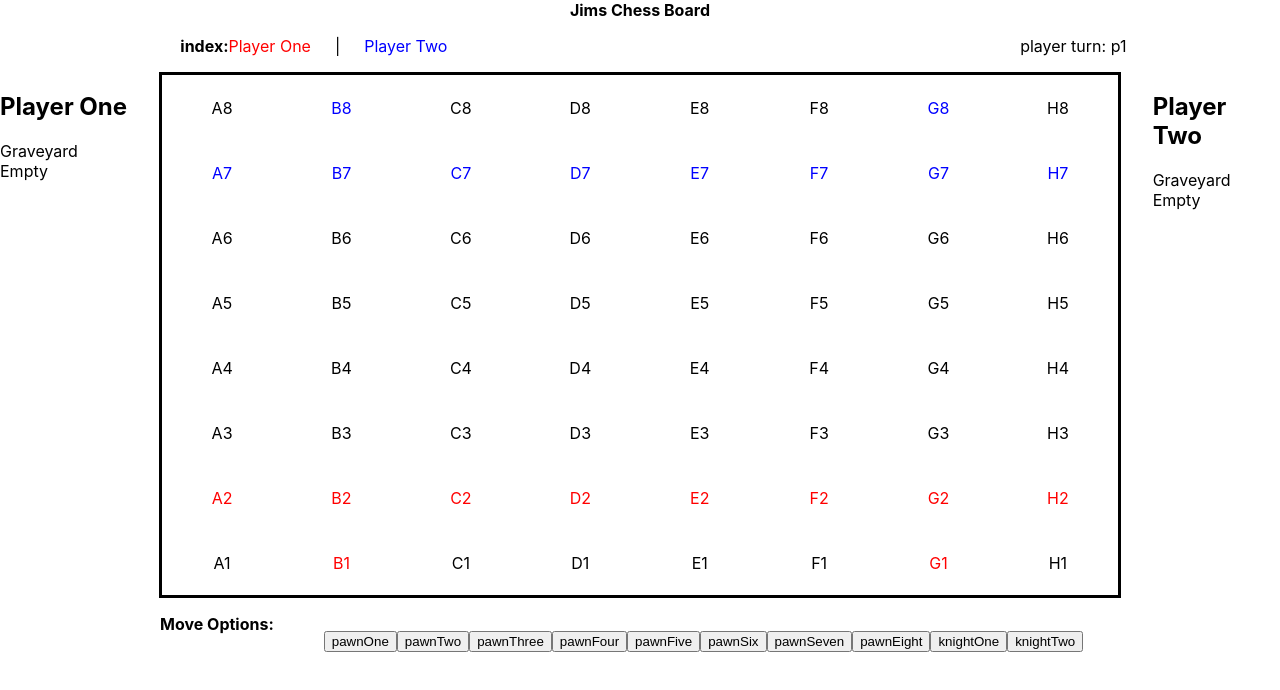
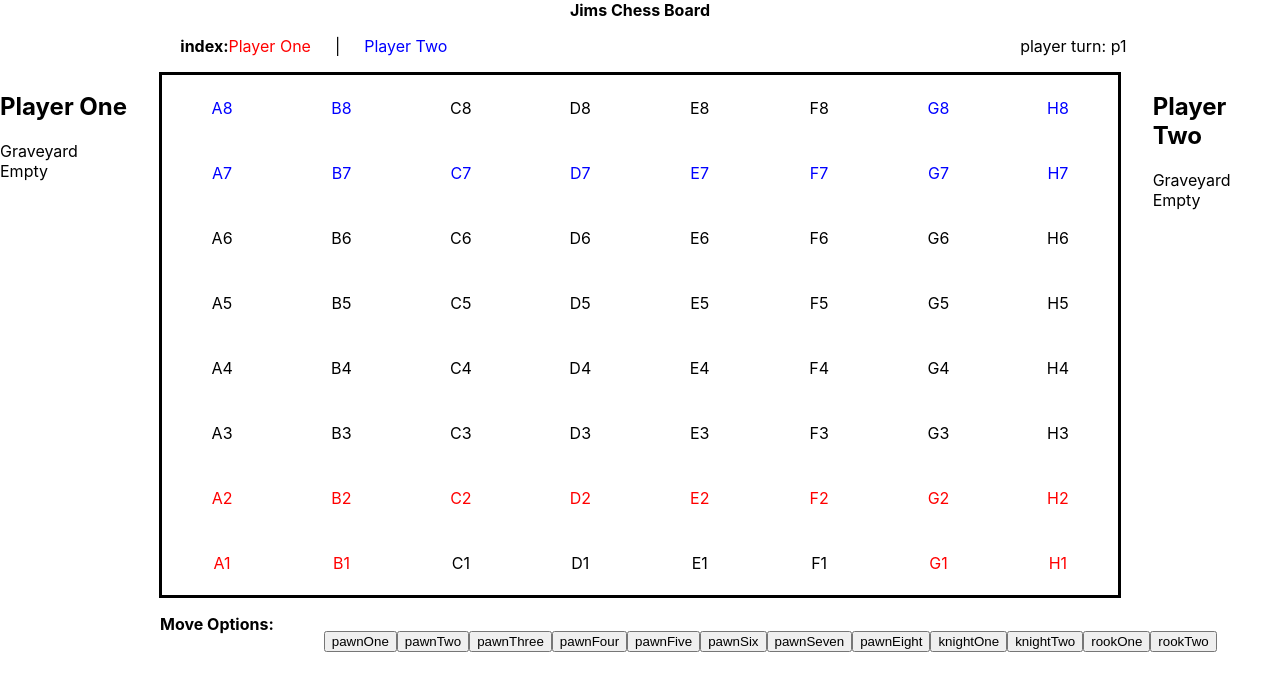
Before and after one commit to jjwebdev1865/typescriptGames, a React (Create React App) app in the folder chess/: page / in a window 1280 px wide. Shown: the top 690 px of the page. Built offline with nearby package versions, Linux system fonts and the light colour scheme.

Commit message:
attack clean up

```diff
--- a/chess/src/components/graveyard.tsx
+++ b/chess/src/components/graveyard.tsx
@@ -20,7 +20,6 @@ export const Graveyard = ({player, width = '10%'}: GraveyardProps) => {
       ) : (
         <p>Graveyard Empty</p>
       )}
-
     </div>
   )
 }
--- a/chess/src/components/movesTile.tsx
+++ b/chess/src/components/movesTile.tsx
@@ -2,6 +2,8 @@ import React, { useContext, useState } from "react"
 import { PlayersContext } from "../context/players.context"
 import { PieceInfo, Player } from "../types/models"
 import { GameContext } from "../context/game.context"
+import { GetAttackList } from '../utils/getAttackOptions'
+import { GetMoveList } from "../utils/getMoveList"
 
 interface MovesTileProps {
   player: Player
@@ -16,37 +18,8 @@ export const MovesTile = ({ player }: MovesTileProps) => {
     const movePositions = getMoveOptions(pieceInfo.position, pieceInfo.name.toLowerCase())
     const attackPositions = getAttackOptions(pieceInfo.position, pieceInfo.name.toLowerCase())
 
-    const newMoveList: any[] = []
-    movePositions.forEach(move => {
-      const isOpponentPieceInPosition = isOpponentInPosition(move)
-      const isMyPieceInPosition = isPlayerPieceInPosition(move)
-      const newMove = [
-        piece,
-        {
-          ...pieceInfo,
-          position: move
-        },
-        (isMyPieceInPosition || isOpponentPieceInPosition) ? true : false
-      ]
-      newMoveList.push(newMove)
-    })
-
-    const attackOptionsList: any[] = []
-    attackPositions.forEach(attack => {
-      const isOpponentPieceInPosition = isOpponentInPosition(attack)
-      // TODO: fix attack logic
-      // const isMyPieceInPosition = isPlayerPieceInPosition(attack)
-      const newAttack = [
-        piece,
-        {
-          ...pieceInfo,
-          position: attack
-        },
-        isOpponentPieceInPosition ? true : false
-      ]
-
-      attackOptionsList.push(newAttack)
-    })
+    const newMoveList = GetMoveList(piece, pieceInfo, movePositions, isOpponentInPosition, isPlayerPieceInPosition)
+    const attackOptionsList = GetAttackList(piece, pieceInfo, attackPositions, newMoveList, isOpponentInPosition)
 
     setMoveOptions(newMoveList)
     setAttackOptions(attackOptionsList)
--- a/chess/src/context/players.context.tsx
+++ b/chess/src/context/players.context.tsx
@@ -76,8 +76,6 @@ export const PlayersProvider = ({ children }: PlayersProviderProps) => {
     } else {
       return getKnightAttacks(currentPosition) as string[]
     }
-    // const newPosition = getPawnAttacks(currentPosition) as string[]
-    // return newPosition
   }
 
   function isOpponentInPosition(newPosition: string) {
@@ -143,6 +141,14 @@ export const PlayersProvider = ({ children }: PlayersProviderProps) => {
         knightTwo: {
           name: 'Knight',
           position: 'G1'
+        },
+        rookOne: {
+          name: 'Rook',
+          position: 'A1'
+        },
+        rookTwo: {
+          name: 'Rook',
+          position: 'H1'
         }
       }
     })
@@ -191,6 +197,14 @@ export const PlayersProvider = ({ children }: PlayersProviderProps) => {
         knightTwo: {
           name: 'Knight',
           position: 'G8'
+        },
+        rookOne: {
+          name: 'Rook',
+          position: 'A8'
+        },
+        rookTwo: {
+          name: 'Rook',
+          position: 'H8'
         }
       }
     })
--- a/chess/src/types/models.ts
+++ b/chess/src/types/models.ts
@@ -16,9 +16,11 @@ export type Pieces = {
     pawnEight: PieceInfo
     knightOne: PieceInfo
     knightTwo: PieceInfo
+    rookOne: PieceInfo
+    rookTwo: PieceInfo
 }
 
 export type PieceInfo = {
-    name: string,
+    name: "Pawn" | 'Knight' | 'Rook',
     position: string
 }
--- /dev/null
+++ b/chess/src/utils/getAttackOptions.ts
@@ -0,0 +1,25 @@
+import { PieceInfo } from "../types/models"
+
+export function GetAttackList(piece: string, pieceInfo: PieceInfo, attackPositions: string[], newMoveList: any[], isOpponentInPosition: (newPosition: string) => boolean) {
+
+  const attackOptionsList: any[] = []
+  attackPositions.forEach(attack => {
+    const isOpponentPieceInPosition = isOpponentInPosition(attack)
+    newMoveList.forEach((move) => {
+      const movePieceInfo = move[1] as PieceInfo
+
+      if (movePieceInfo.position === attack && isOpponentPieceInPosition) {
+        attackOptionsList.push([
+          piece,
+          {
+            ...pieceInfo,
+            position: attack
+          },
+          true
+        ])
+      }
+    })
+  })
+
+  return attackOptionsList
+}
--- /dev/null
+++ b/chess/src/utils/getMoveList.ts
@@ -0,0 +1,27 @@
+import { PieceInfo } from "../types/models"
+
+export function GetMoveList
+(
+  piece: string,
+  pieceInfo: PieceInfo,
+  movePositions: string[],
+  isOpponentInPosition: (newPosition: string) => boolean,
+  isPlayerPieceInPosition: (newPosition: string) => boolean
+): any[] {
+  const newMoveList: any[] = []
+  movePositions.forEach(move => {
+    const isOpponentPieceInPosition = isOpponentInPosition(move)
+    const isMyPieceInPosition = isPlayerPieceInPosition(move)
+    const newMove = [
+      piece,
+      {
+        ...pieceInfo,
+        position: move
+      },
+      (isMyPieceInPosition || isOpponentPieceInPosition) ? true : false
+    ]
+    newMoveList.push(newMove)
+  })
+
+  return newMoveList
+}
```
